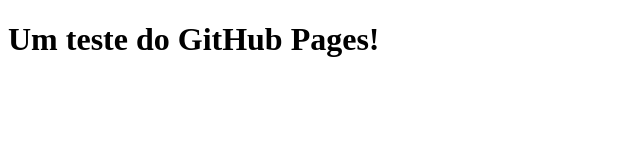
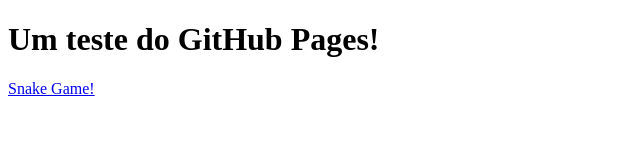
Before and after one commit to trindadegm/trindadegm.github.io, a plain HTML site: page index.html in a window 1280 px wide. Shown: the whole page, without its empty margins (0-640 px from the left). Drawn offline with Linux system fonts and the light colour scheme.

Commit message:
Add snake game

```diff
--- a/index.html
+++ b/index.html
@@ -6,5 +6,6 @@
   </head>
   <body>
     <h1>Um teste do GitHub Pages!</h1>
+    <a href="snake-game-js/index.html">Snake Game!</a>
   </body>
 </html>
```
Also changed, not shown: 1 other file. Lines whose indentation alone changed are shown as unchanged.
